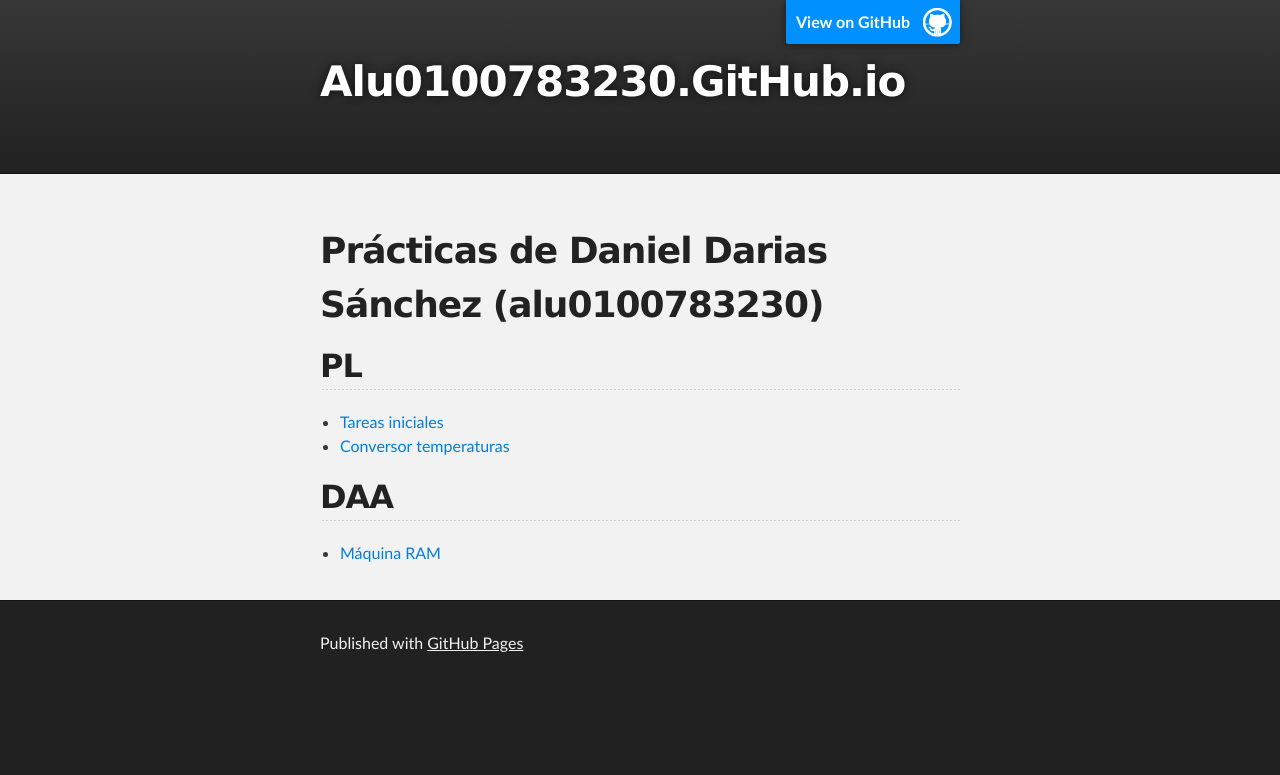
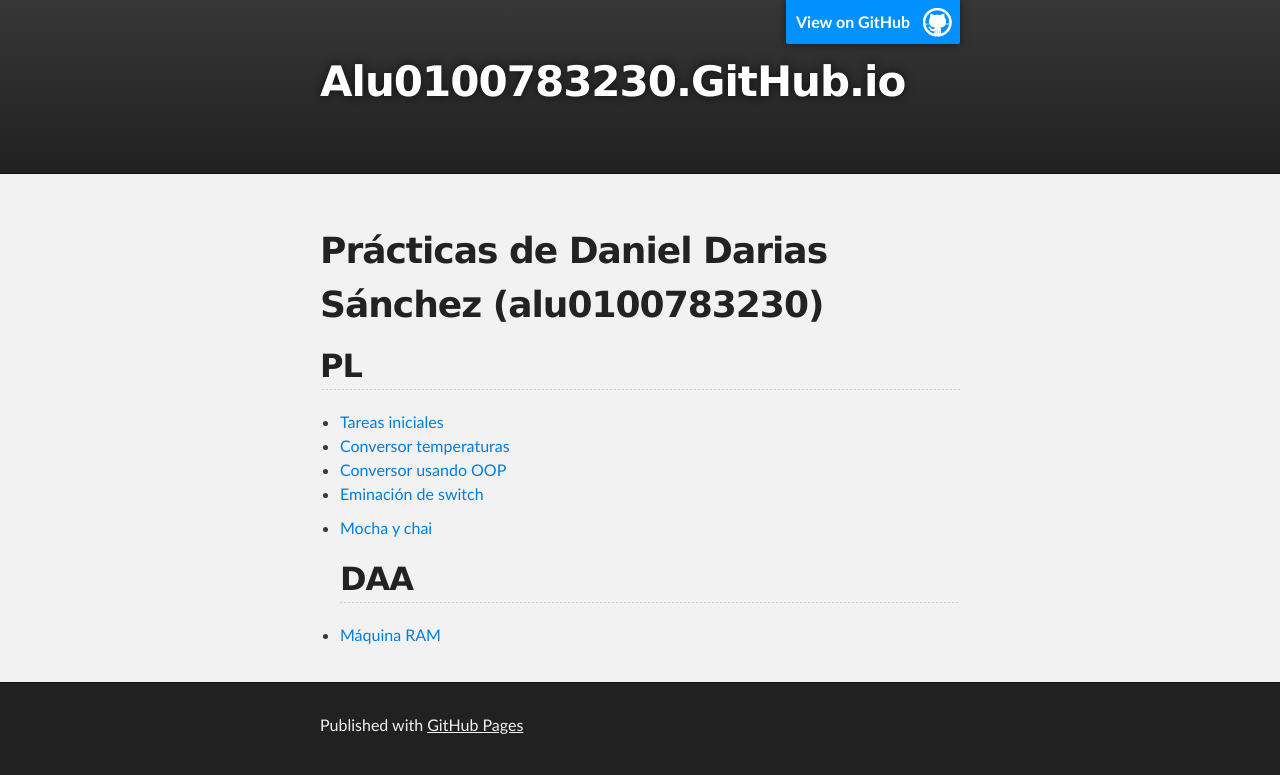
Before and after one commit to alu0100783230/alu0100783230.github.io, a plain HTML site: page index.html in a window 1280 px wide. Drawn offline with Linux system fonts and the light colour scheme.

Commit message:
Replace master branch with page content via GitHub

```diff
--- a/index.html
+++ b/index.html
@@ -37,13 +37,15 @@
 <li>
 <a href="http://alu0100783230.github.io/tareas-iniciales-alu0100783230/">Tareas iniciales</a> </li>
 <li><a href="http://elediaz.github.io/conversor-de-temperatura-simple-ele-daniel/">Conversor temperaturas</a></li>
-</ul>
+<li><a href="http://ull-esit-gradoii-pl.github.io/object-oriented-programming-in-js-ele-daniel/">Conversor usando OOP</a></li>
+<li><a href="http://ull-esit-gradoii-pl.github.io/eliminacion-del-switch-ele-daniel-1/">Eminación de switch</a></li>
+<li>
+<p><a href="http://ull-esit-gradoii-pl.github.io/mocha-y-chai-ele-daniel-1/">Mocha y chai</a></p>
 
 <h2>
 <a id="daa" class="anchor" href="#daa" aria-hidden="true"><span aria-hidden="true" class="octicon octicon-link"></span></a>DAA</h2>
-
-<ul>
-<li><a href="https://github.com/alu0100783230/RAM">Máquina RAM</a></li>
+</li>
+<li><p><a href="https://github.com/alu0100783230/RAM">Máquina RAM</a></p></li>
 </ul>
       </section>
     </div>
```
Also changed, not shown: params.json (+7 -1 lines).
